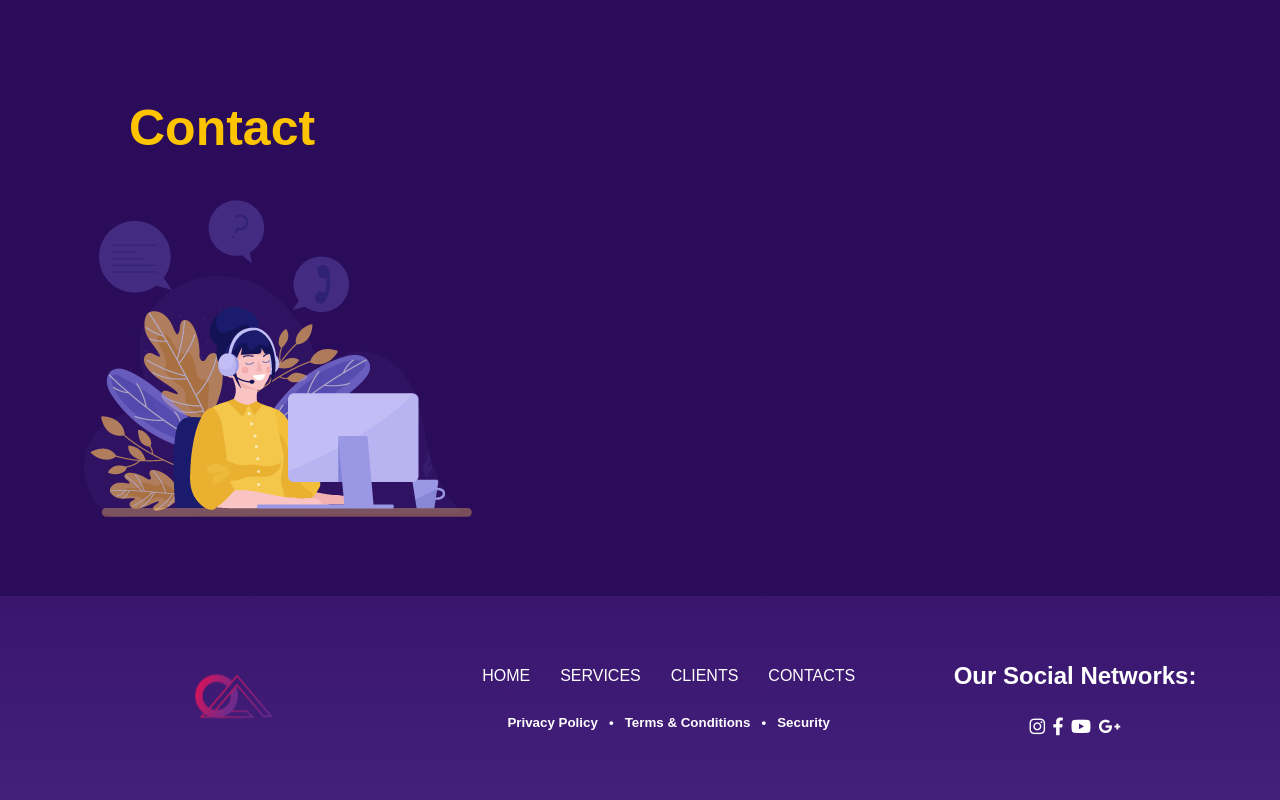
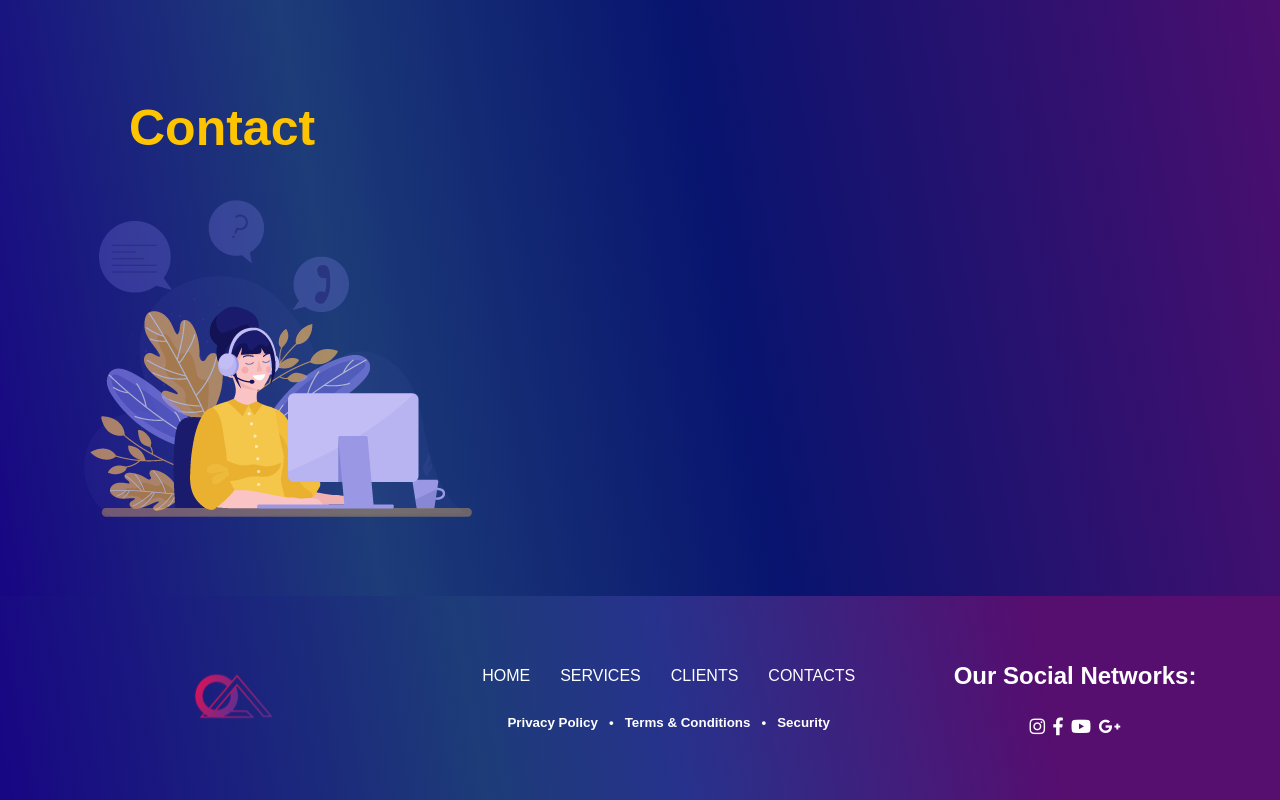
Before and after one commit to georgejeswin/OXE-ADS, a React (Create React App) app: page / in a window 1280 px wide. Shown: the part 4977-5777 px from the top of the page. Built offline with nearby package versions, Linux system fonts and the light colour scheme.

Commit message:
content bg changed

```diff
--- a/src/Components/Contents.css
+++ b/src/Components/Contents.css
@@ -1,4 +1,11 @@
 .contents {
-  background: linear-gradient(#2d0c5d, #2a0c5a);
+  background: rgb(24, 6, 131);
+  background: linear-gradient(
+    80deg,
+    rgba(24, 6, 131, 1) 0%,
+    rgba(29, 60, 120, 1) 18%,
+    rgba(8, 20, 111, 1) 37%,
+    rgba(86, 14, 111, 1) 70%
+  );
   position: relative;
 }
--- a/src/Components/Footer.css
+++ b/src/Components/Footer.css
@@ -1,5 +1,12 @@
 .footer {
-  background: linear-gradient(#39156e, #43207a);
+  background: rgb(24, 6, 131);
+  background: linear-gradient(
+    80deg,
+    rgba(24, 6, 131, 1) 0%,
+    rgba(29, 60, 120, 1) 37%,
+    rgba(39, 50, 140, 1) 52%,
+    rgba(86, 14, 111, 1) 81%
+  );
   color: #fff;
 }
 .footer-container {
```
